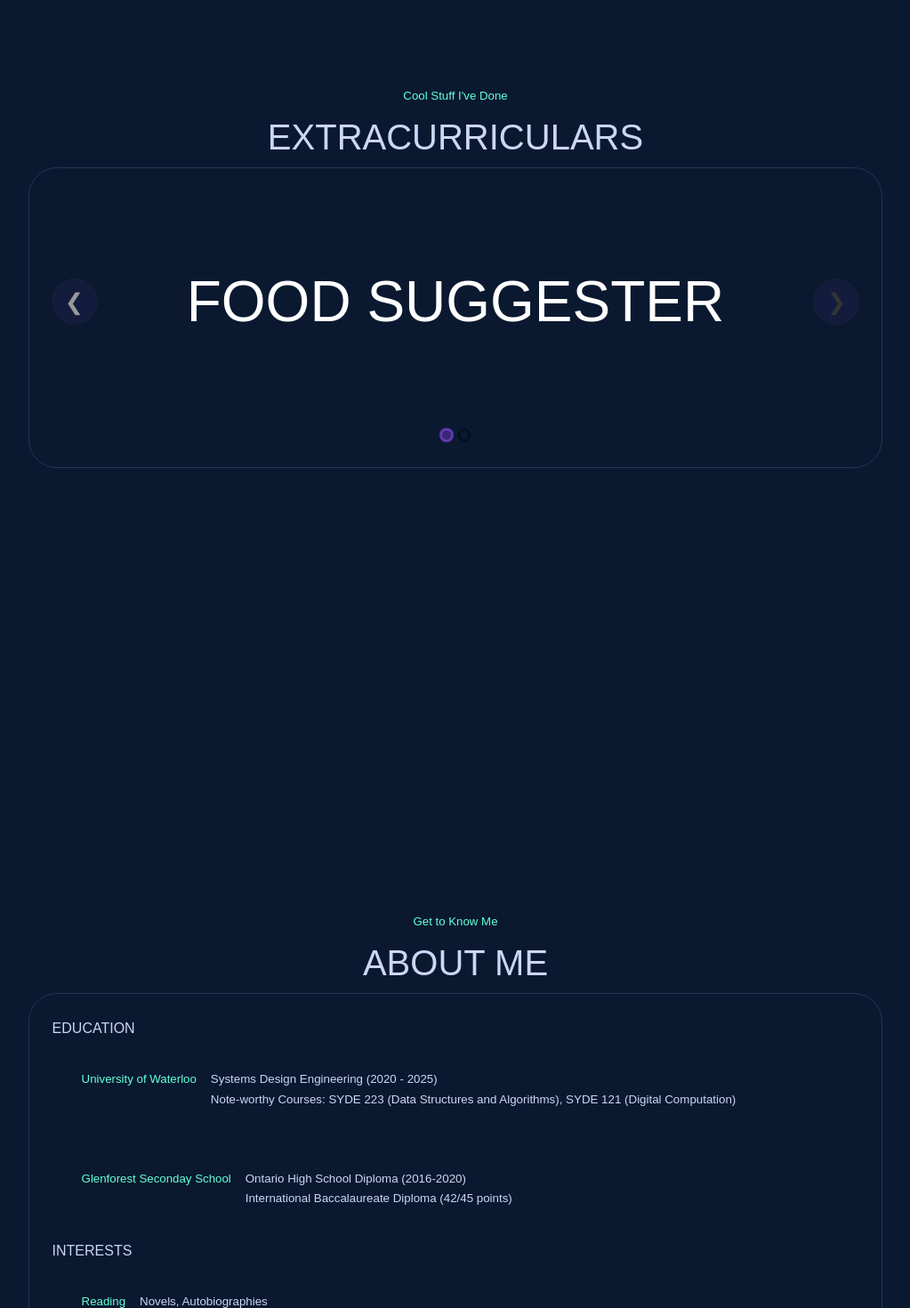
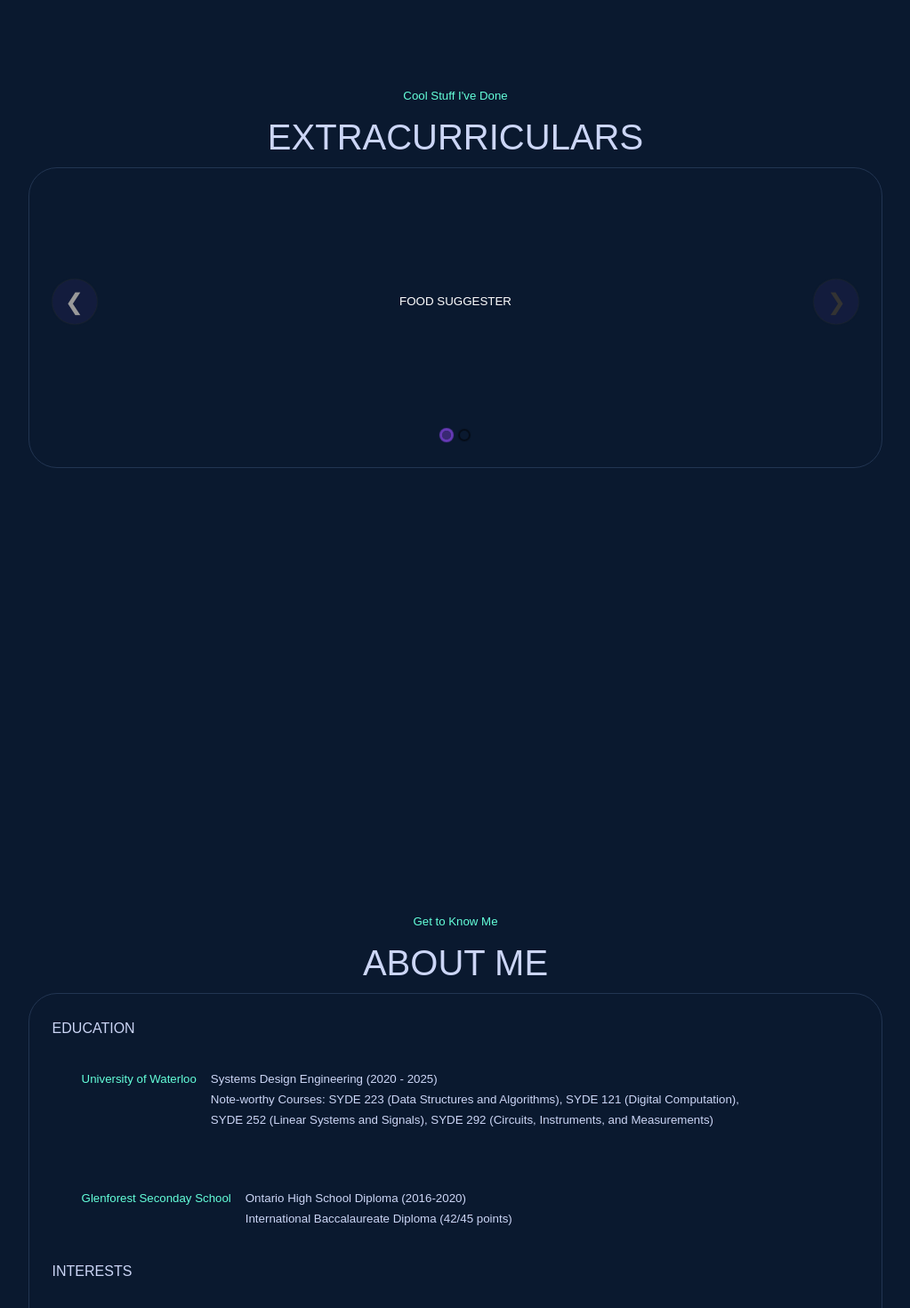
Before and after one commit to raghadasfour-02/personal-portfolio-2.0, a React (Create React App) app: page / in a window 1280 px wide. Shown: the part 1759-3229 px from the top of the page at 89% size, without its empty margins (128-1151 px from the left). Built offline with nearby package versions, Linux system fonts and the light colour scheme.

Commit message:
Configure Carousel Items

```diff
--- a/src/components/about/about.jsx
+++ b/src/components/about/about.jsx
@@ -14,7 +14,8 @@ const About = () => {
             <article className='about__card'>
               <h5>University of Waterloo</h5>
               <small>Systems Design Engineering (2020 - 2025) <br />
-              Note-worthy Courses: SYDE 223 (Data Structures and Algorithms), SYDE 121 (Digital Computation)
+              Note-worthy Courses: SYDE 223 (Data Structures and Algorithms), SYDE 121 (Digital Computation), <br></br>
+              SYDE 252 (Linear Systems and Signals), SYDE 292 (Circuits, Instruments, and Measurements)
               </small>
             </article>
             <article className='about__card'>
--- a/src/components/extracurriculars/ExtracurricularsCarousel.jsx
+++ b/src/components/extracurriculars/ExtracurricularsCarousel.jsx
@@ -15,11 +15,11 @@ function ExtracurricularsCarousel() {
     <div className='carousel_container'>
         <Carousel breakPoints={breakPoints}>
           <Item>
-            <h4 >FOOD SUGGESTER</h4>
+            <small>FOOD SUGGESTER</small>
           </Item>
 
           <Item>
-            <h4 >FOOD SUGGESTER</h4>
+            <h4>FOOD SUGGESTER</h4>
           </Item>
         </Carousel>
       </div>
--- a/src/components/extracurriculars/Item.jsx
+++ b/src/components/extracurriculars/Item.jsx
@@ -5,9 +5,9 @@ export default styled.div`
   justify-content: center;
   align-items: center;
   height: 250px;
+  padding: 10%;
   width: 100%;
   background-color: #0a192f;
   color: #fff;
   margin: 0 15px;
-  font-size: 4em;
 `;
```
